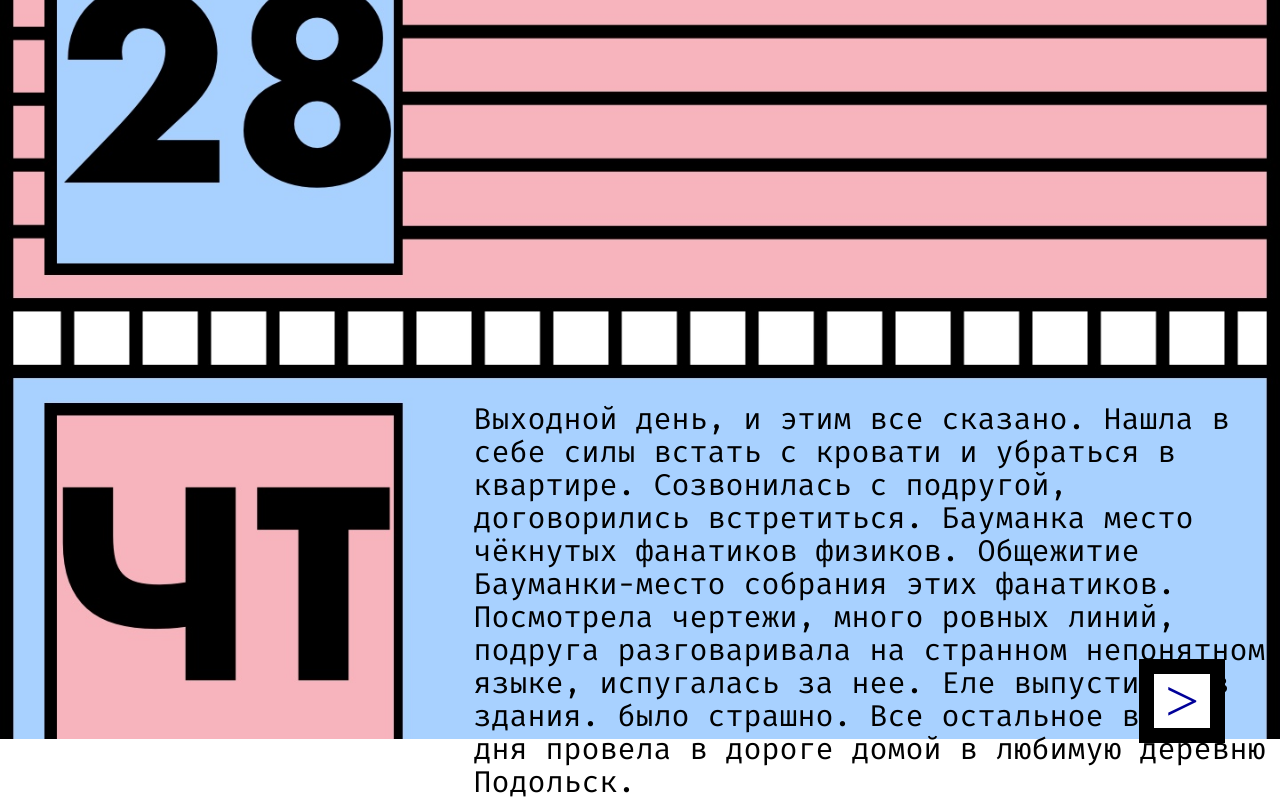
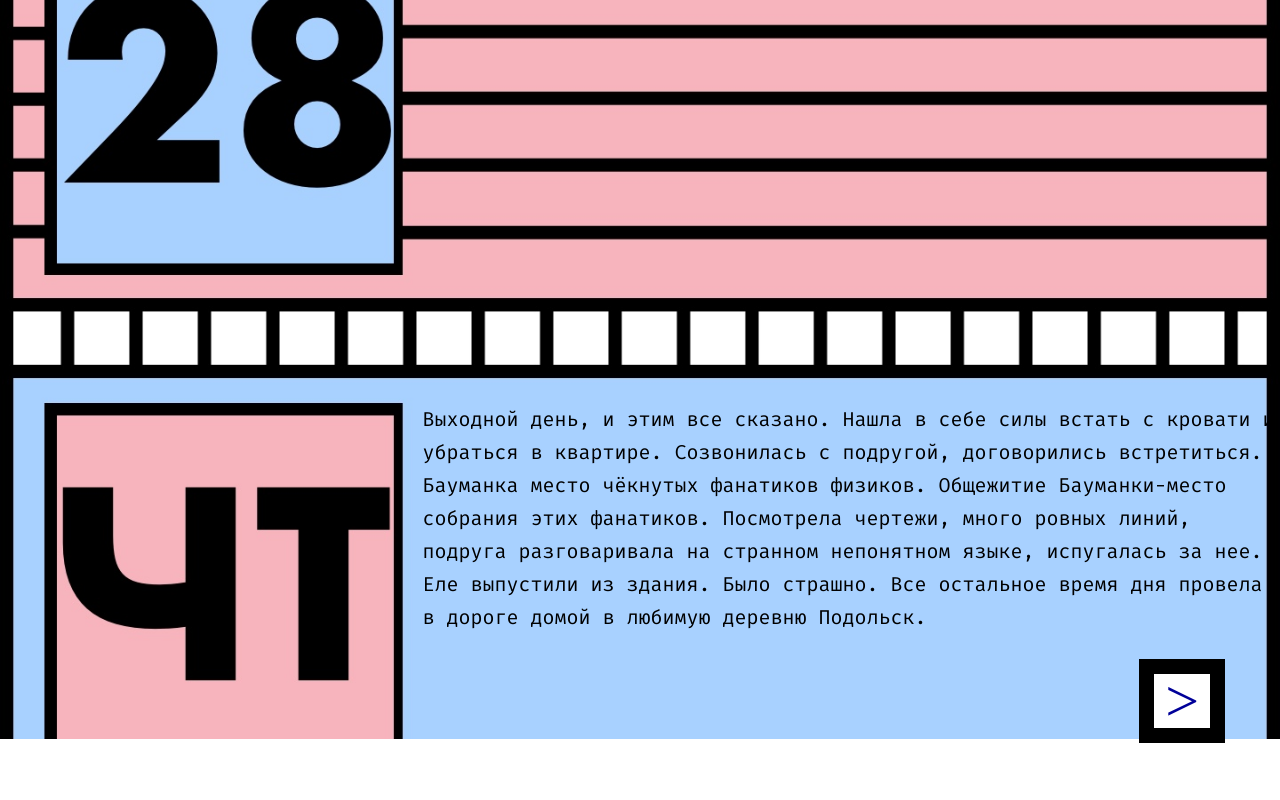
Before and after one commit to polinafilacheva/dnevnik, a plain HTML site: page figma.html in a window 1280 px wide. Shown: the part 61-861 px from the top of the page. After the commit the page ends 804 px from the top, so only its background shows below. Drawn offline with Linux system fonts and the light colour scheme; files whose address does not match are found by name.

Commit message:
правки и отступы в коде

```diff
--- a/figma.html
+++ b/figma.html
@@ -7,11 +7,10 @@
   <title>Дневник</title>
 </head>
 <body>
-
-  <div class="fira">
+ <div class="fira">
 </div>
 <div class="tep">
-<h2>Выходной день, и этим все сказано. Нашла в себе силы встать с кровати и убраться в квартире. Созвонилась с подругой, договорились встретиться. Бауманка место чёкнутых фанатиков физиков. Общежитие Бауманки-место собрания этих фанатиков. Посмотрела чертежи, много ровных линий, подруга разговаривала на странном непонятном языке, испугалась за нее. Еле выпустили из здания. было страшно. Все остальное время дня провела в дороге домой в любимую деревню Подольск.</h2>
+<h2>Выходной день, и этим все сказано. Нашла в себе силы встать с кровати и убраться в квартире. Созвонилась с подругой, договорились встретиться. Бауманка место чёкнутых фанатиков физиков. Общежитие Бауманки-место собрания этих фанатиков. Посмотрела чертежи, много ровных линий, подруга разговаривала на странном непонятном языке, испугалась за нее. Еле выпустили из здания. Было страшно. Все остальное время дня провела в дороге домой в любимую деревню Подольск.</h2>
 <div class="table">
   <a href="new.html">></a>
 
--- a/style/layout.css
+++ b/style/layout.css
@@ -6,12 +6,11 @@
   src: url('../futura/futura.woff2') format('woff2'),
        url('../futura/futura.ttf')  format('truetype'), /* Только если нужна поддержка старых Android, иначе закомментировать */
        url('../futura/futura.woff') format('woff');
-     }
+}
 body {
   width: 100%;
   height: 100%;
 }
-
 .hero {
   position: relative;
 
@@ -23,10 +22,9 @@ body {
   background-position: center;
   background-size: cover;
 }
-
 .hero-text {
   position: absolute;
-  top: %;
+  top: 10%;
   left: 20%;
 
   text-align: center;
@@ -35,27 +33,22 @@ body {
   border: 15px solid #000;
   background-color: #fff;
 }
-
 .hero-text h1 {
   padding: 50px;
 
   font-family: 'futura';
   font-size: 60px;
 }
-
 .left-text {
   position: absolute;
   top: 87%;
   bottom: 15%;
   left: 4%;
-
 }
-
 .left-text h1 {
   font-family: 'futura';
   font-size: 296px;
 }
-
 .btn-link {
   position: absolute;
   top: 77%;
@@ -72,7 +65,6 @@ body {
   font-family: 'futura';
   font-size: 60px;
 }
-
 .new{
   position: relative;
 
@@ -84,7 +76,6 @@ body {
   background-position: center;
   background-size: cover;
 }
-
 .ing{
   position: absolute;
   top: 6%;
@@ -103,7 +94,6 @@ body {
   list-style: none;
   text-decoration:
 }
-
 .imghero{
   position: relative;
 
@@ -118,13 +108,13 @@ body {
 .tep h2{
   position: absolute;
   top: 58%;
-  left: 37%;
+  left: 33%;
 
   color: #000;
 
   font: 19px/33px Verdana, sans-serif;
   font-family: "Fira Mono", monospace;
-  font-size: 30px;
+  font-size: 20px;
 }
 .fira{
   position: relative;
@@ -262,7 +252,7 @@ body {
 
   position: absolute;
   top: 68%;
-  left: 34.5%;
+  left: 35%;
 
   padding: 25px 3px;
   color: #000;
```
Also changed, not shown: imghero.html (+0 -2 lines), index.html (+1 -2 lines), new.html (+0 -7 lines), newimg.html (+3 -6 lines), main-bg12.jpg (deleted), 1 other file.
